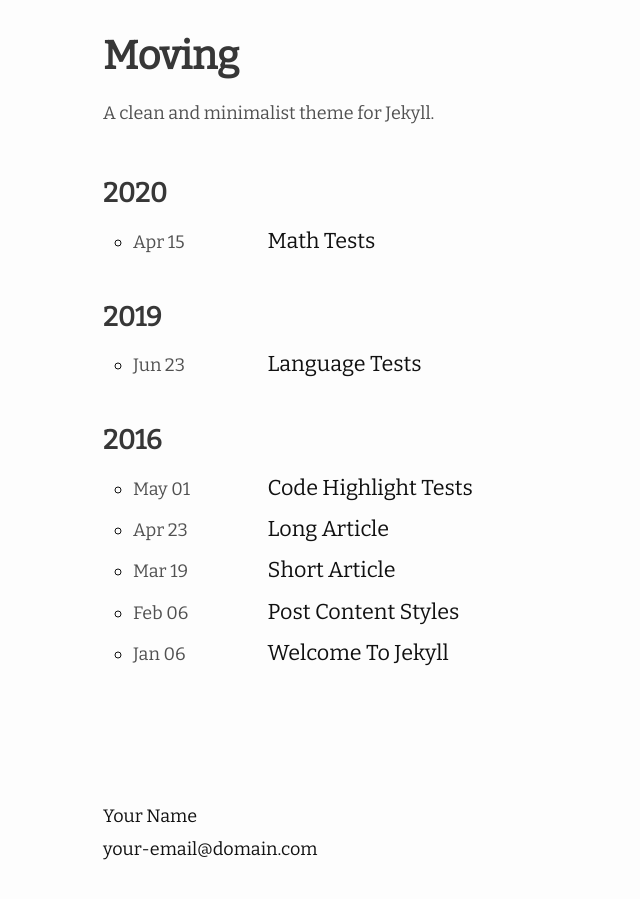
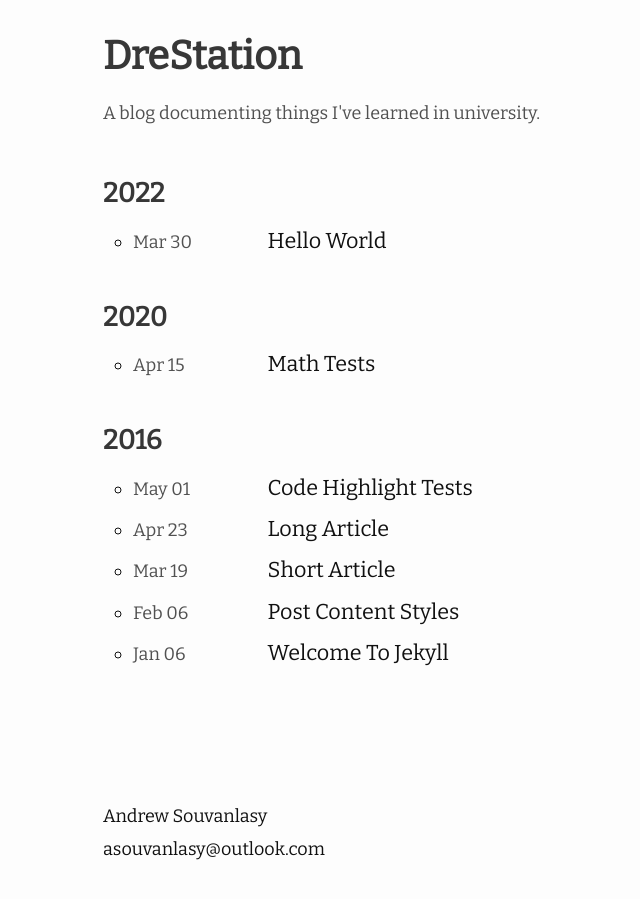
Before and after one commit to asouvanlasy/drestation, a Jekyll site: the page built from index.md, in a window 1280 px wide. Shown: the whole page, without its empty margins (167-807 px from the left). Built offline with Jekyll 4.4.1, drawn with Linux system fonts in a browser that asks for light colours; nearby versions of some CDN libraries.

Commit message:
Test deployment

```diff
--- a/_config.yml
+++ b/_config.yml
@@ -1,9 +1,9 @@
-title: Moving # The title of the blog
-author: Your Name # Your name
-email: your-email@domain.com # your email shown in the footer
-url: http://huangyz.name/moving/ # this is your site's root address.
+title: DreStation # The title of the blog
+author: Andrew Souvanlasy # Your name
+email: asouvanlasy@outlook.com # ~your email shown in the footer
+url: https://drestation.com/ # this is your site's root address.
 description: > # this means to ignore newlines until "show_excerpts:"
-  A clean and minimalist theme for Jekyll.
+  A blog documenting things I've learned in university.
 favicon: "./favicon.ico" # set the favicon of the site
 
 show_excerpts: false # set to true to show excerpts on the homepage
@@ -19,13 +19,13 @@ moving:
   # generate social links in about page.
   social_links:
     # twitter:
-    github:  huangyz0918
+    github:  asouvanlasy
     rss: RSS
     # dribbble:
-    facebook: huangyz0918
+    # facebook:
     # flickr:
     # instagram:
-    linkedin: yizheng-huang
+    linkedin: asouvanlasy
     # pinterest:
     # youtube:
     # youtube_channel:
@@ -43,7 +43,7 @@ moving:
     #   instance:
 
 # Build settings
-theme: moving # note, please use huangyz0918/moving if you want to publish to Github Pages.
+remote_theme: huangyz0918/moving # note, please use huangyz0918/moving if you want to publish to Github Pages.
 
 plugins:
   - jekyll-feed
```
Also changed, not shown: _posts/2019-06-23-language-tests.md (deleted, +0 -50 lines), _posts/2022-03-30-hello-world.md (added, +7 -0 lines), README.md, github/banner.png (deleted), github/logo-banner.svg (deleted), 1 other file.
